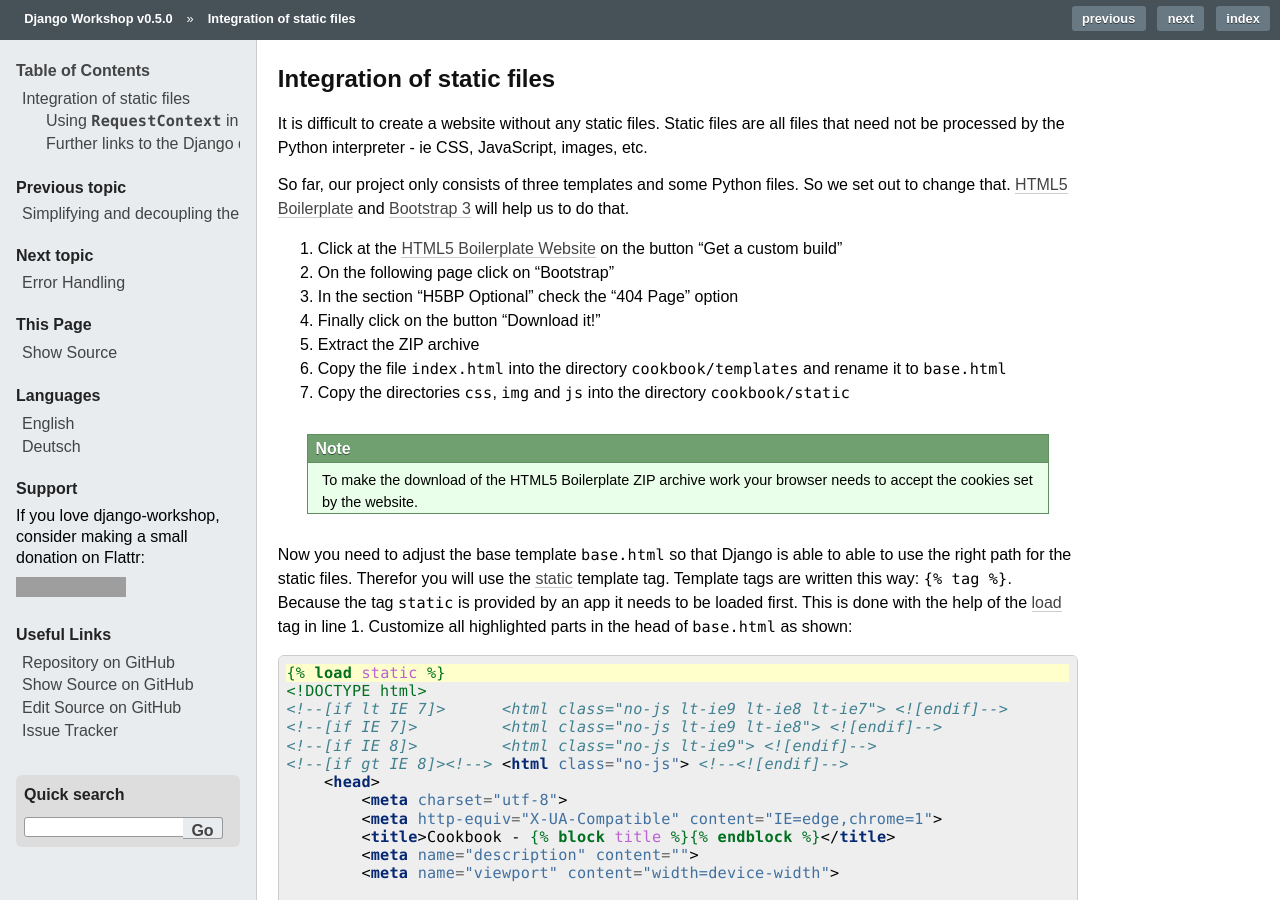
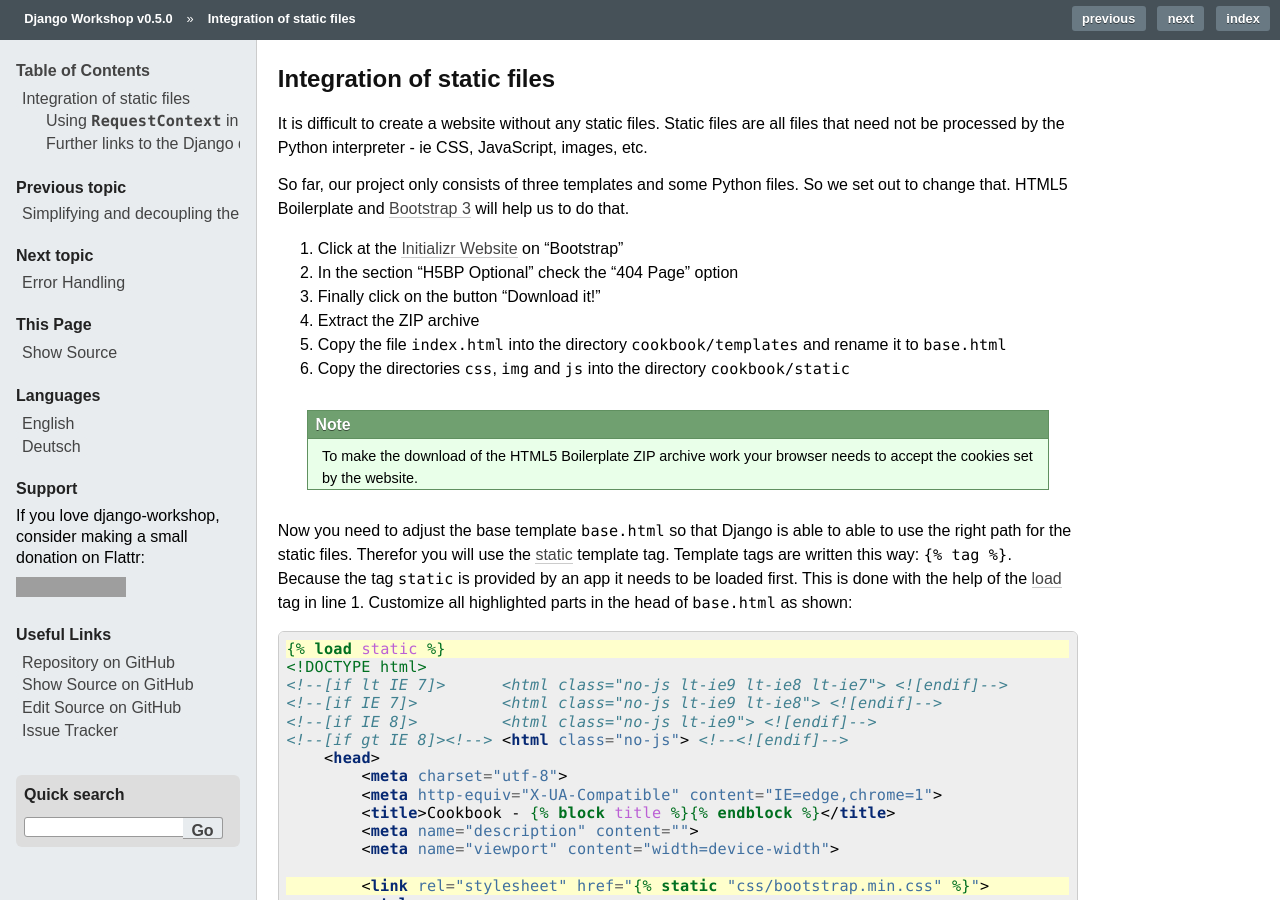
Before and after one commit to keimlink/django-workshop, a Sphinx documentation site: the page built from docs/staticfiles.rst, in a window 1280 px wide and 900 px high. Built offline with Sphinx 7.4.7, drawn with Linux system fonts in a browser that asks for light colours; comment, search, counter and statistics services are not loaded; grey boxes are pictures that could not be loaded.

Commit message:
Replaced HTML5 Boilerplate with Initializr URLs

```diff
--- a/docs/staticfiles.rst
+++ b/docs/staticfiles.rst
@@ -6,11 +6,9 @@
 
 It is difficult to create a website without any static files. Static files are all files that need not be processed by the Python interpreter - ie CSS, JavaScript, images, etc.
 
-So far, our project only consists of three templates and some Python files. So we set out to change that. `HTML5 Boilerplate <http://html5boilerplate.com/>`_ and `Bootstrap 3 <http://getbootstrap.com/>`_ will help us to do that.
+So far, our project only consists of three templates and some Python files. So we set out to change that. HTML5 Boilerplate and `Bootstrap 3 <http://getbootstrap.com/>`_ will help us to do that.
 
-#. Click at the `HTML5 Boilerplate Website <http://html5boilerplate.com/>`_ on the button
-   "Get a custom build"
-#. On the following page click on "Bootstrap"
+#. Click at the `Initializr Website <http://www.initializr.com/>`_ on "Bootstrap"
 #. In the section "H5BP Optional" check the "404 Page" option
 #. Finally click on the button "Download it!"
 #. Extract the ZIP archive
```
Also changed, not shown: docs/error_handling.rst (+5 -5 lines).
